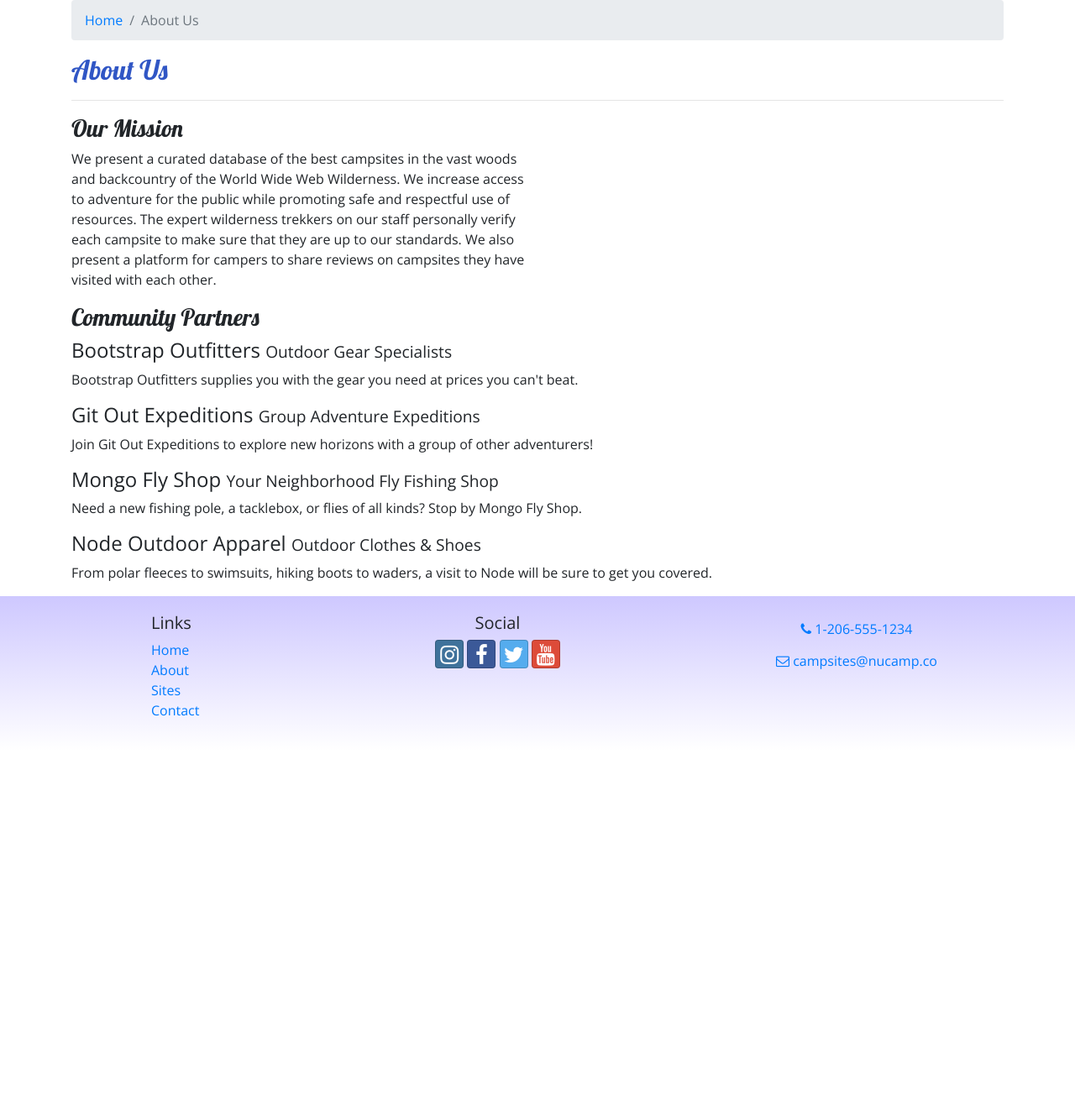
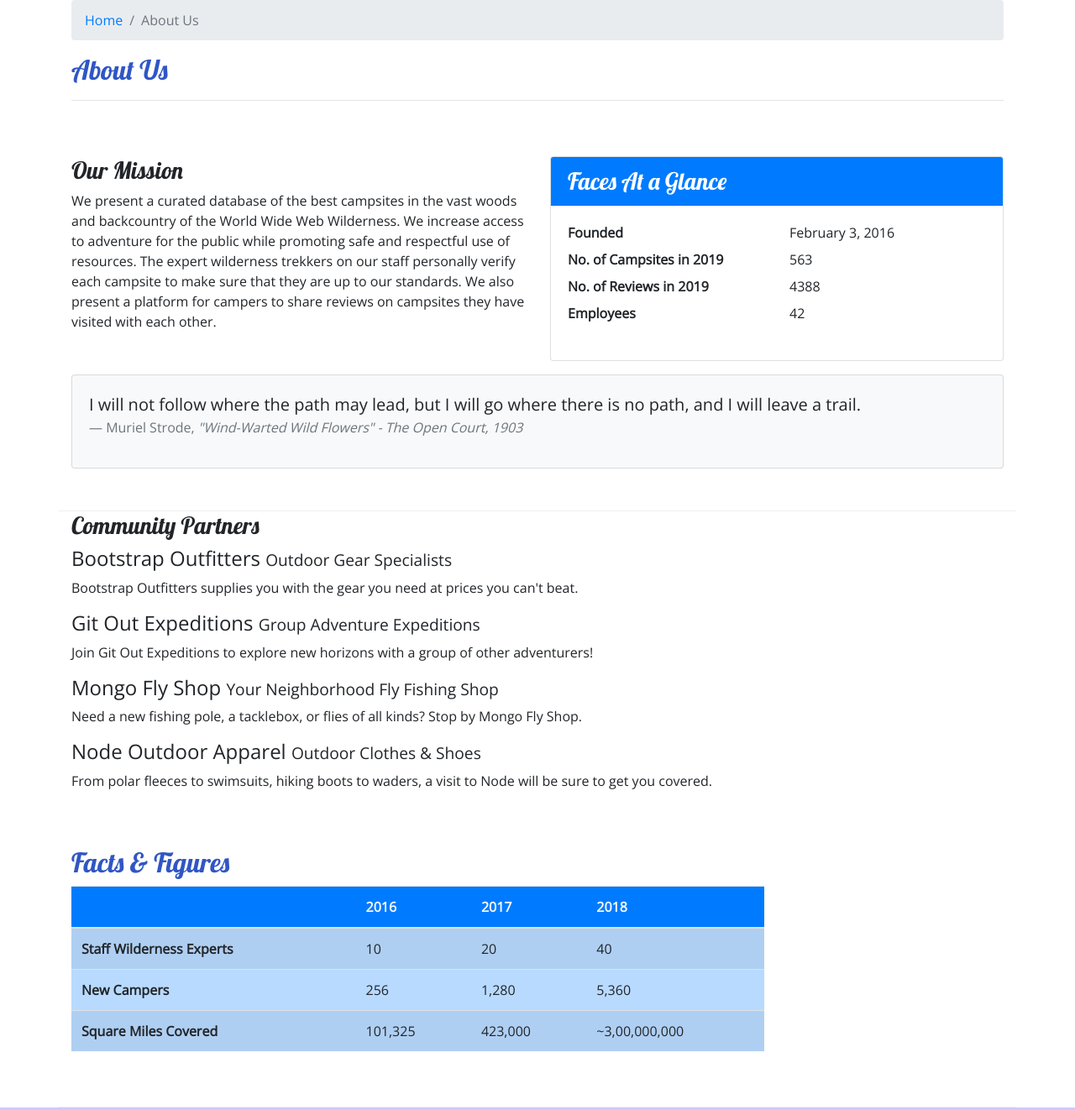
Before and after one commit to kaseychong/Bootstrap-Project-Setup, a website: page aboutus.html in a window 1280 px wide. Shown: the part 218-1540 px from the top of the page at 84% size. Before the commit the page ends 1112 px from the top, so only its background shows below. Drawn offline with nearby package versions, Linux system fonts and the light colour scheme.

Commit message:
Tables and Cards

```diff
--- a/aboutus.html
+++ b/aboutus.html
@@ -58,13 +58,42 @@
             </div>
         </div>
 
-        <div class="row">
+        <div class="row row-content">
             <div class="col-sm-6">
                 <h3>Our Mission</h3>
                 <p>We present a curated database of the best campsites in the vast woods and backcountry of the World Wide Web Wilderness. We increase access to adventure for the public while promoting safe and respectful use of resources. The expert wilderness trekkers on our staff personally verify each campsite to make sure that they are up to our standards. We also present a platform for campers to share reviews on campsites they have visited with each other.</p>
             </div>
+
+            <div class="col-sm-6">
+                <div class="card">
+                    <h3 class="card-header bg-primary text-white">Faces At a Glance</h3>
+                    <div class="card-body">
+                        <dl class="row">
+                            <dt class="col-6">Founded</dt>
+                            <dd class="col-6">February 3, 2016</dd>
+                            <dt class="col-6">No. of Campsites in 2019</dt>
+                            <dd class="col-6">563</dd>
+                            <dt class="col-6">No. of Reviews in 2019</dt>
+                            <dd class="col-6">4388</dd>
+                            <dt class="col-6">Employees</dt>
+                            <dd class="col-6">42</dd>
+                        </dl>
+                    </div>
+                </div>
+            </div>
+            <div class="col">
+                <div class="card bg-light mt-3">
+                    <blockquote class="blockquote card-body">
+                        <p class="mb-0">I will not follow where the path may lead, but I will go where there is no path, and I will leave a trail.</p>
+                        <footer class="blockquote-footer">Muriel Strode,
+                            <cite title="Source Title">"Wind-Warted Wild Flowers" -
+                                The Open Court, 1903
+                            </cite>
+                        </footer>
+                    </blockquote>
+                </div>
+            </div>
         </div>
-
         <div class="row">
             <div class="col">
                 <h3>Community Partners</h3>
@@ -78,9 +107,47 @@
                 <p class="d-none d-sm-block">From polar fleeces to swimsuits, hiking boots to waders, a visit to Node will be sure to get you covered.</p>
             </div>
         </div>
+
+        <div class="row row-content">
+            <div class="col-sm-9">
+                <h2>Facts &amp; Figures</h2>
+                <div class="table-responsive">
+                    <table class="table table-striped">
+                        <thead>
+                            <tr class="bg-primary text-light">
+                                <th></th>
+                                <th>2016</th>
+                                <th>2017</th>
+                                <th>2018</th>
+                            </tr>
+                        </thead>
+                        <tbody class="table-primary">
+                                <tr>
+                                    <th>Staff Wilderness Experts</th>
+                                    <td>10</td>
+                                    <td>20</td>
+                                    <td>40</td>
+                                </tr>
+                                <tr>
+                                    <th>New Campers</th>
+                                    <td>256</td>
+                                    <td>1,280</td>
+                                    <td>5,360</td>
+                                </tr>
+                                <tr>
+                                    <th>Square Miles Covered</th>
+                                    <td>101,325</td>
+                                    <td>423,000</td>
+                                    <td>~3,00,000,000</td>
+                                </tr>
+                        </tbody>
+                    </table>
+                </div>
+            </div>
+        </div>
     </div>
 
-    <footer>
+    <footer class="site-footer">
         <div class="container">
             <div class="row">
                 <div class="col-4 col-sm-2 offset-1">
--- a/css/styles.css
+++ b/css/styles.css
@@ -14,7 +14,7 @@ header h2 {
     color: #CEC8FF;
 }
 
-footer {
+.site-footer {
     background-image: linear-gradient(#CEC8FF, white);
     padding: 20px 0;
 }
```
Also changed, not shown: contactus.html (+1 -1 lines), index.html (+1 -1 lines).
